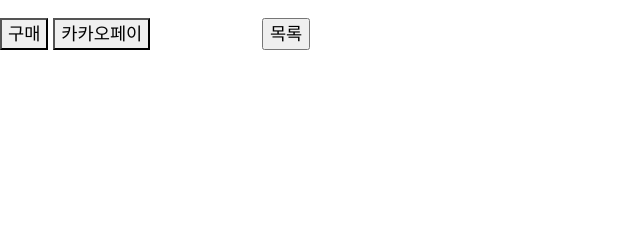
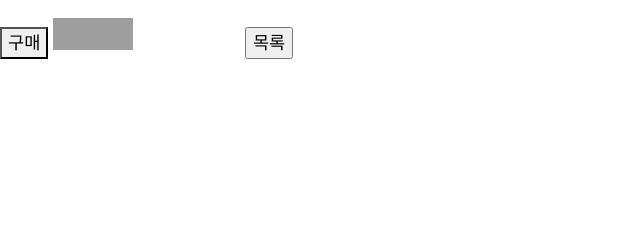
Before and after one commit to ESTsoft-Book-Project/bookstore, a Django app: template templates/book_detail.html in a window 1280 px wide. Shown: the part 233-473 px from the top of the page, without its empty margins (0-640 px from the left). Run offline with Django 4.2, Linux system fonts and the light colour scheme; the template is opened without the code that fills it, so the values that code supplies are empty; some libraries are stand-ins or nearby versions; grey boxes are pictures that could not be loaded.

Commit message:
feat: add kakaopay-btn style in book_detail

```diff
--- a/templates/book_detail.html
+++ b/templates/book_detail.html
@@ -3,20 +3,33 @@
 {% block title %}Book Detail{% endblock title%}
 
 {% block content %}
+{% block stylesheet %}
+<style>
 {% if book.user != request.user %}
-  <style>
     .hidden {
         visibility: hidden;
     }
-  </style>
 {% endif %}
+    .kakaopay-btn {
+        background: url(https://developers.kakao.com/tool/resource/static/img/button/pay/payment_icon_yellow_small.png) no-repeat center;
+        background-size: cover;
+        border: none;
+        width: 80px;
+        height: 32px;
+    }
+
+    .kakaopay-btn:hover {
+        filter: brightness(70%);
+    }
+</style>
+{% endblock stylesheet %}
   <h1>{{ book.name }}</h1>
   <p>Handle: {{ book.handle }}</p>
   <p>Price: {{ book.price }}</p>
   <p>User: {{ book.user }}</p>
   <p>Stock: {{ book.stock }}</p>
   <button type="submit" id="purchaseBtn">구매</button>
-  <button type="submit" id="kakaopayBtn">카카오페이</button>
+  <button type="submit" id="kakaopayBtn" class="kakaopay-btn"></button>
 
   <span class="hidden"><a href="/products/book/update/{{ book.handle }}/"><input type="button" value="수정"></a></span>
   <button type="submit" id="deleteBtn" class="hidden">삭제</button>
```
